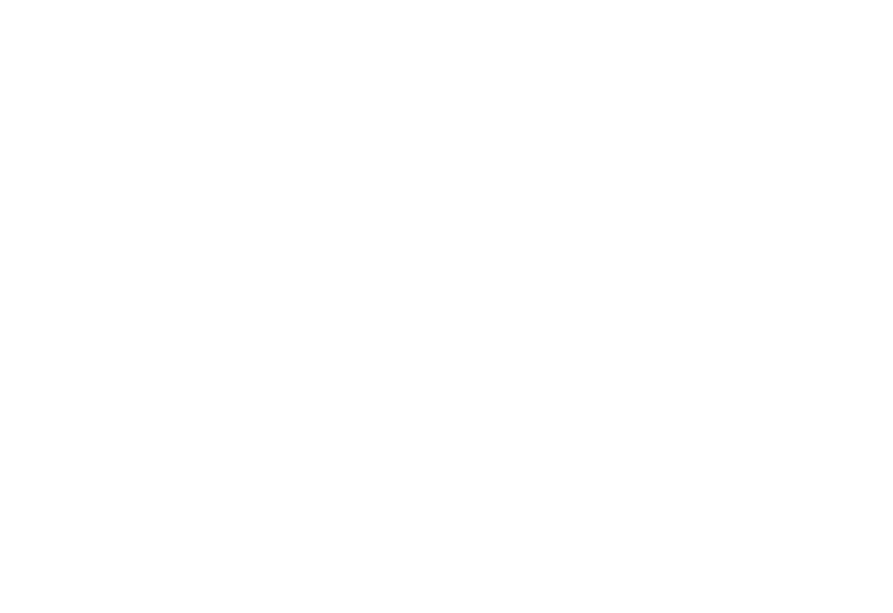
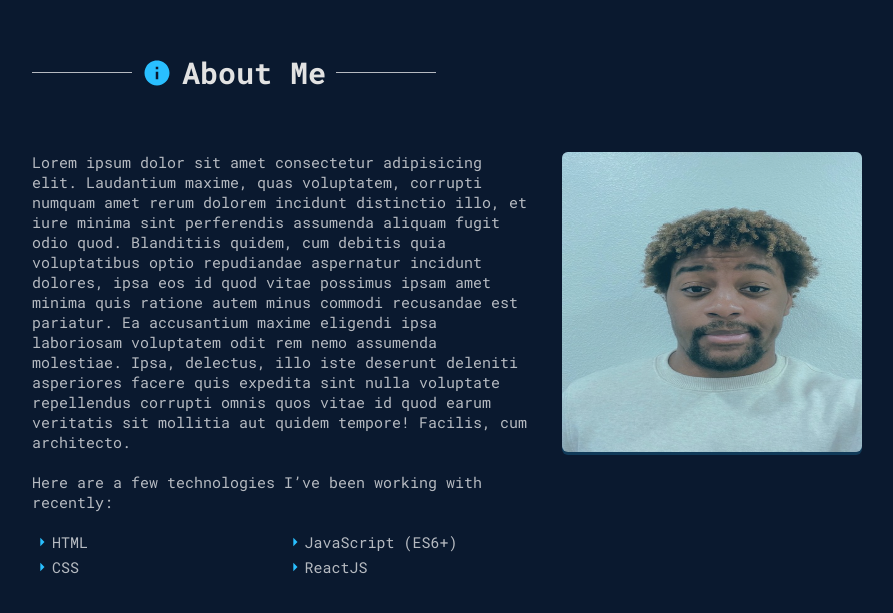
Before and after one commit to tonioreign/portfolio-reactjs, a React (Create React App) app: page / in a window 1280 px wide. Shown: the part 951-1564 px from the top of the page, without its empty margins (128-1021 px from the left). Before the commit the page ends 800 px from the top, so only its background shows below. Built offline with nearby package versions, Linux system fonts and the light colour scheme.

Commit message:
ADDED: About Me section

```diff
--- a/src/App.js
+++ b/src/App.js
@@ -3,6 +3,7 @@
 import styled from 'styled-components';
 import Navbar from './components/navbar/Navbar';
 import Home from './components/home/Home';
+import About from './components/about/About';
 import GitHubIcon from '@mui/icons-material/GitHub';
 import LinkedInIcon from '@mui/icons-material/LinkedIn';
 import InstagramIcon from '@mui/icons-material/Instagram';
@@ -20,7 +21,12 @@
                 <span></span>
             </RightSocial>
             <Navbar />
-            <Home />
+            <Wrap>
+                <Home />
+            </Wrap>
+            <Wrap>
+                <About />
+            </Wrap>
             <LeftSocial>
                 <h4>tonioreign@gmail.com</h4>
                 <span></span>
@@ -33,13 +39,11 @@
 
 const Container = styled.div`
     width: 100%;
-    height: 100vh;
     background: var(--color__bg);
-    position: relative;
 `;
 
 const RightSocial = styled.div`
-    position: absolute;
+    position: fixed;
     bottom: 0;
     left: 0;
     display: flex;
@@ -56,7 +60,7 @@
 `;
 
 const LeftSocial = styled.div`
-    position: absolute;
+    position: fixed;
     right: 0;
     bottom: 0;
     color: var(--color__white-variant);
@@ -81,3 +85,10 @@
         background: var(--color__white-variant);
     }
 `;
+
+const Wrap = styled.div`
+    max-width: 1000px;
+    margin: 0 auto;
+    width: 75vw;
+    height: 100vh;
+`;
--- /dev/null
+++ b/src/components/about/About.js
@@ -0,0 +1,190 @@
+import React from 'react';
+import styled from 'styled-components';
+import InfoIcon from '@mui/icons-material/Info';
+import ArrowRightIcon from '@mui/icons-material/ArrowRight';
+
+function About() {
+    return (
+        <Container>
+            <Title>
+                {' '}
+                <span></span>
+                <InfoIcon
+                    style={{
+                        fontSize: 'var(--font__md)',
+                        color: 'var(--color__primary)',
+                    }}
+                />
+                <h2>About Me</h2>
+                <span></span>
+            </Title>
+            <Content>
+                <LeftContent>
+                    <p>
+                        Lorem ipsum dolor sit amet consectetur adipisicing elit.
+                        Laudantium maxime, quas voluptatem, corrupti numquam
+                        amet rerum dolorem incidunt distinctio illo, et iure
+                        minima sint perferendis assumenda aliquam fugit odio
+                        quod. Blanditiis quidem, cum debitis quia voluptatibus
+                        optio repudiandae aspernatur incidunt dolores, ipsa eos
+                        id quod vitae possimus ipsam amet minima quis ratione
+                        autem minus commodi recusandae est pariatur. Ea
+                        accusantium maxime eligendi ipsa laboriosam voluptatem
+                        odit rem nemo assumenda molestiae. Ipsa, delectus, illo
+                        iste deserunt deleniti asperiores facere quis expedita
+                        sint nulla voluptate repellendus corrupti omnis quos
+                        vitae id quod earum veritatis sit mollitia aut quidem
+                        tempore! Facilis, cum architecto.
+                    </p>
+                    <p>
+                        Here are a few technologies I’ve been working with
+                        recently:
+                    </p>
+                    <Technologies>
+                        <Tech>
+                            <ArrowRightIcon
+                                style={{
+                                    color: 'var(--color__primary)',
+                                    fontSize: 'calc(var(--font__sm) + 5px)',
+                                }}
+                            />
+                            <span>HTML</span>
+                        </Tech>
+                        <Tech>
+                            <ArrowRightIcon
+                                style={{
+                                    color: 'var(--color__primary)',
+                                    fontSize: 'calc(var(--font__sm) + 5px)',
+                                }}
+                            />
+                            <span>JavaScript (ES6+)</span>
+                        </Tech>
+                        <Tech>
+                            <ArrowRightIcon
+                                style={{
+                                    color: 'var(--color__primary)',
+                                    fontSize: 'calc(var(--font__sm) + 5px)',
+                                }}
+                            />
+                            <span>CSS</span>
+                        </Tech>
+                        <Tech>
+                            <ArrowRightIcon
+                                style={{
+                                    color: 'var(--color__primary)',
+                                    fontSize: 'calc(var(--font__sm) + 5px)',
+                                }}
+                            />
+                            <span>ReactJS</span>
+                        </Tech>
+                    </Technologies>
+                </LeftContent>
+                <RightContent>
+                    <Profile src="./img/tonio_pic.jpg" />
+                    <ProfileOverlay></ProfileOverlay>
+                </RightContent>
+            </Content>
+        </Container>
+    );
+}
+
+export default About;
+
+const Container = styled.div`
+    width: 100%;
+    height: 100vh;
+    display: flex;
+    flex-direction: column;
+    align-items: flex-start;
+`;
+
+const Title = styled.div`
+    padding-top: 50px;
+    display: flex;
+    align-items: center;
+    gap: 10px;
+    margin-bottom: 7.5vh;
+
+    h2 {
+        font-size: var(--font__md);
+        color: var(--color__white);
+    }
+
+    span {
+        width: 100px;
+        height: 1px;
+        background: var(--color__white-variant);
+    }
+`;
+
+const Content = styled.div`
+    display: flex;
+    justify-content: center;
+    gap: 3rem;
+    color: var(--color__white-variant);
+`;
+const LeftContent = styled.div`
+    display: flex;
+    gap: 2rem;
+    flex-direction: column;
+    max-width: 500px;
+    p {
+        font-size: var(--font__sm);
+    }
+`;
+
+const RightContent = styled.div`
+    position: relative;
+    width: max-content;
+    height: max-content;
+`;
+
+const ProfileOverlay = styled.div`
+    background: var(--color__primary-variant);
+    position: absolute;
+    top: 0;
+    left: 0;
+    width: 100%;
+    height: 100%;
+    border-radius: 6px;
+    overflow: hidden;
+    cursor: pointer;
+`;
+
+const Profile = styled.img`
+    height: 300px;
+    width: 300px;
+    border-radius: 6px;
+    flex-shrink: 0;
+    position: relative;
+
+    &::before {
+        content: '';
+        position: absolute;
+        top: 0;
+        left: 0;
+        width: 2px;
+    }
+    &::after {
+        content: '';
+        position: absolute;
+        bottom: 0;
+        right: 0;
+        width: 2px;
+        height: 2px;
+        background: var(--color__primary);
+    }
+`;
+
+const Technologies = styled.div`
+    display: grid;
+    grid-template-columns: repeat(2, 1fr);
+    grid-gap: 5px;
+    font-size: var(--font__sm);
+    color: var(--color__white-variant);
+`;
+
+const Tech = styled.div`
+    display: flex;
+    align-items: center;
+`;
--- a/src/components/home/Home.js
+++ b/src/components/home/Home.js
@@ -1,5 +1,6 @@
 import React from 'react';
 import styled from 'styled-components';
+import About from '../about/About';
 
 function Home() {
     return (
@@ -23,9 +24,10 @@
 export default Home;
 
 const Container = styled.div`
-    max-width: 1000px;
-    margin: 0 auto;
-    width: 75vw;
+    // max-width: 1000px;
+    // margin: 0 auto;
+    // width: 75vw;
+    // height: 100vh;
 `;
 
 const Title = styled.div`
--- a/src/index.css
+++ b/src/index.css
@@ -1,4 +1,5 @@
 :root {
+    /* colors */
     --color__primary: rgb(41, 191, 255);
     --color__secondary: #fe692a;
     --color__primary-variant: rgba(41, 190, 254, 0.2);
@@ -6,6 +7,11 @@
     --color__bg: rgb(10, 25, 47);
     --color__white: rgb(226, 226, 226);
     --color__white-variant: rgba(255, 255, 255, 0.7);
+
+    /* fonts */
+    --font__lg: 5rem;
+    --font__md: 3rem;
+    --font__sm: 1.5rem;
 }
 
 *,
@@ -20,6 +26,8 @@
 
 html {
     scroll-behavior: smooth;
+    background: var(--color__bg);
+    font-size: 10px;
 }
 
 a {
```
Also changed, not shown: public/img/tonio_pic.jpg (added).
